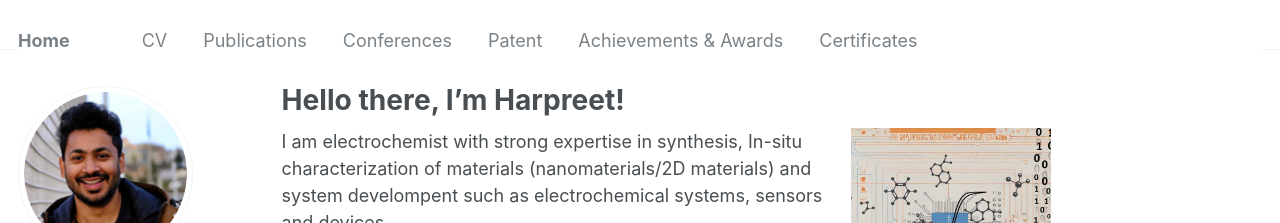
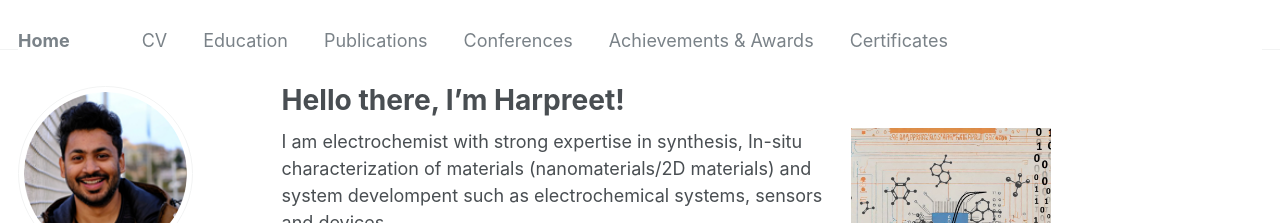
Before and after one commit to Harpr33t-Singh/Harpr33t-Singh.github.io, a Jekyll site: the page built from _pages/about.md, in a window 1280 px wide. Shown: the top 223 px of the page. Built offline with Jekyll 4.4.1, drawn with Linux system fonts in a browser that asks for light colours; some web fonts are replaced.

Commit message:
Update navigation.yml

```diff
--- a/_data/navigation.yml
+++ b/_data/navigation.yml
@@ -2,6 +2,10 @@
 main:
   - title: "CV"
     url: /files/HarpreetSINGH.pdf
+
+  - title: "Education"
+    url: /cv/
+
 
   - title: "Publications"
     url: /publications/
@@ -9,8 +13,8 @@ main:
   - title: "Conferences"
     url: /talks/
 
-  - title: "Patent"
-    url: /teachingaward/
+  #- title: "Patent"
+    #url: /teachingaward/
 
   - title: "Achievements & Awards"
     url: /talkmap/
```
